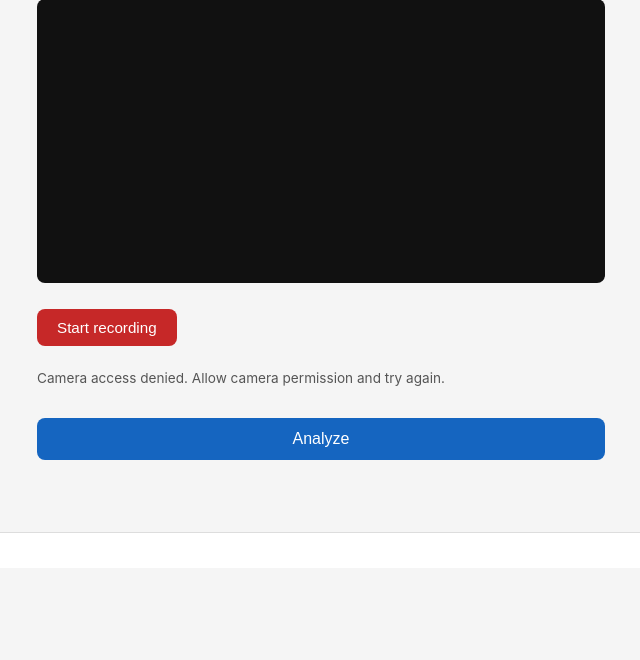
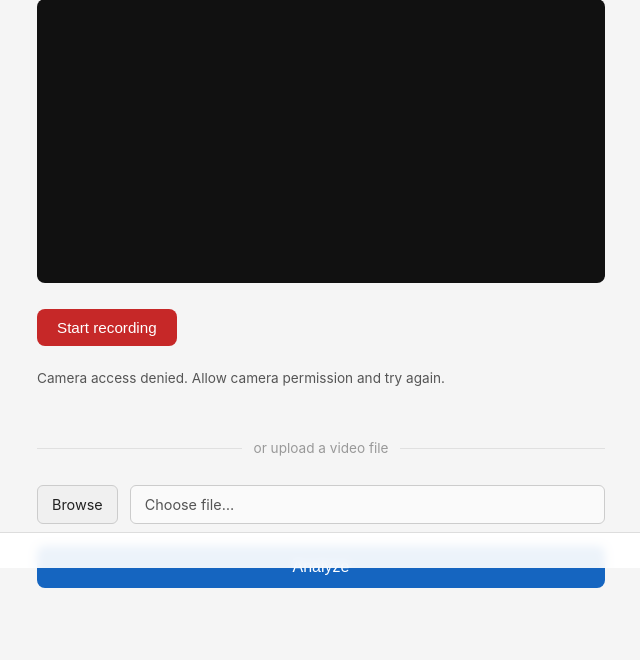
Before and after one commit to gerald512-beep/CalisthenicsTutorV0, a Flask app: page /upload in a window 1280 px wide. Shown: the part 232-892 px from the top of the page, without its empty margins (319-959 px from the left). Before the commit the page ends 765 px from the top, so only its background shows below. Run offline with Flask 3, Linux system fonts and the light colour scheme; the visitor is signed in with stand-in values (Sample User, id 1).

Commit message:
Re-enable file upload option alongside record

```diff
--- a/static/style.css
+++ b/static/style.css
@@ -238,6 +238,52 @@ button[type="submit"]:disabled {
 }
 
 .btn-retake:hover { background: #bdbdbd; }
+
+.upload-divider {
+  display: flex;
+  align-items: center;
+  gap: 12px;
+  margin: 20px 0 12px;
+  color: #999;
+  font-size: 0.85rem;
+}
+.upload-divider::before,
+.upload-divider::after {
+  content: '';
+  flex: 1;
+  height: 1px;
+  background: #e0e0e0;
+}
+
+.upload-label {
+  display: flex;
+  align-items: center;
+  gap: 12px;
+  cursor: pointer;
+  margin-bottom: 8px;
+}
+.upload-label input[type="file"] { display: none; }
+.upload-label span {
+  padding: 8px 14px;
+  border: 1px solid #ccc;
+  border-radius: 6px;
+  font-size: 0.9rem;
+  color: #555;
+  background: #fafafa;
+  flex: 1;
+  overflow: hidden;
+  text-overflow: ellipsis;
+  white-space: nowrap;
+}
+.upload-label::before {
+  content: 'Browse';
+  padding: 8px 14px;
+  background: #f0f0f0;
+  border: 1px solid #ccc;
+  border-radius: 6px;
+  font-size: 0.9rem;
+  white-space: nowrap;
+}
 
 .record-status {
   font-size: 0.85rem;
--- a/templates/index.html
+++ b/templates/index.html
@@ -49,6 +49,15 @@
       <!-- Hidden file input that receives the recorded blob -->
       <input id="recorded-input" type="file" name="video" class="hidden">
 
+      <!-- Upload option -->
+      <div class="upload-divider">
+        <span>or upload a video file</span>
+      </div>
+      <label class="upload-label">
+        <input id="upload-input" type="file" accept="video/*">
+        <span id="upload-label-text">Choose file…</span>
+      </label>
+
       <!-- Submit -->
       <button type="submit" id="submit-btn" data-umami-event="upload-submit">Analyze</button>
       <div id="spinner" class="spinner hidden"></div>
@@ -72,6 +81,8 @@
     const btnRetake       = document.getElementById('btn-retake');
     const recStatus       = document.getElementById('record-status');
     const recordInput     = document.getElementById('recorded-input');
+    const uploadInput     = document.getElementById('upload-input');
+    const uploadLabelText = document.getElementById('upload-label-text');
     const submitBtn       = document.getElementById('submit-btn');
     const spinner         = document.getElementById('spinner');
     const statusBar       = document.getElementById('status-bar');
@@ -150,11 +161,22 @@
       recStatus.textContent = 'Camera ready. Press Start when you are set.';
     });
 
+    // Show chosen filename
+    uploadInput.addEventListener('change', () => {
+      if (uploadInput.files.length > 0) {
+        uploadLabelText.textContent = uploadInput.files[0].name;
+        const dt = new DataTransfer();
+        dt.items.add(uploadInput.files[0]);
+        recordInput.files = dt.files;
+        recStatus.textContent = '';
+      }
+    });
+
     // ── Form submit ───────────────────────────────────────────────
     form.addEventListener('submit', function (e) {
       if (recordInput.files.length === 0) {
         e.preventDefault();
-        recStatus.textContent = 'Please record a video first.';
+        recStatus.textContent = 'Please record a video or choose a file to upload.';
         return;
       }
       submitBtn.classList.add('hidden');
```
